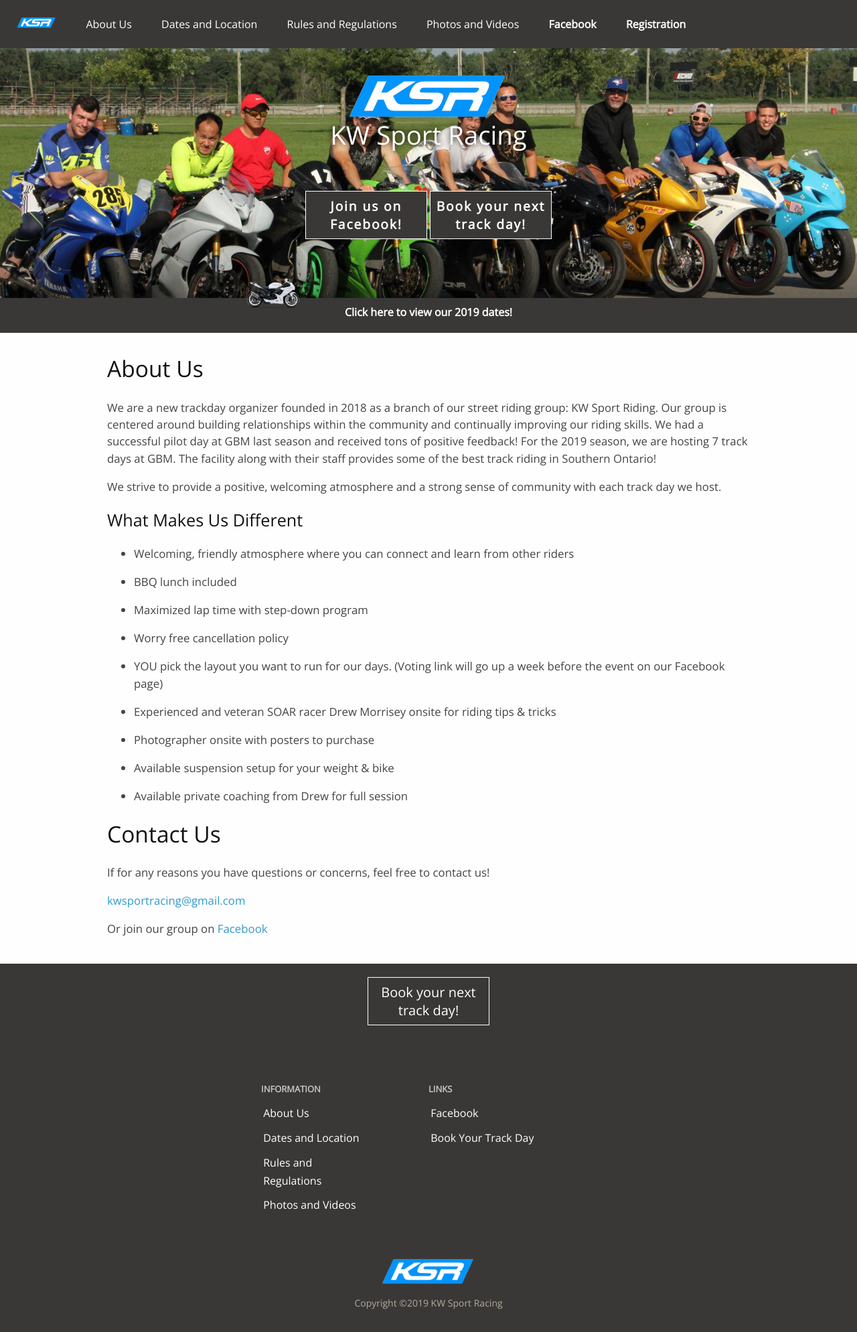
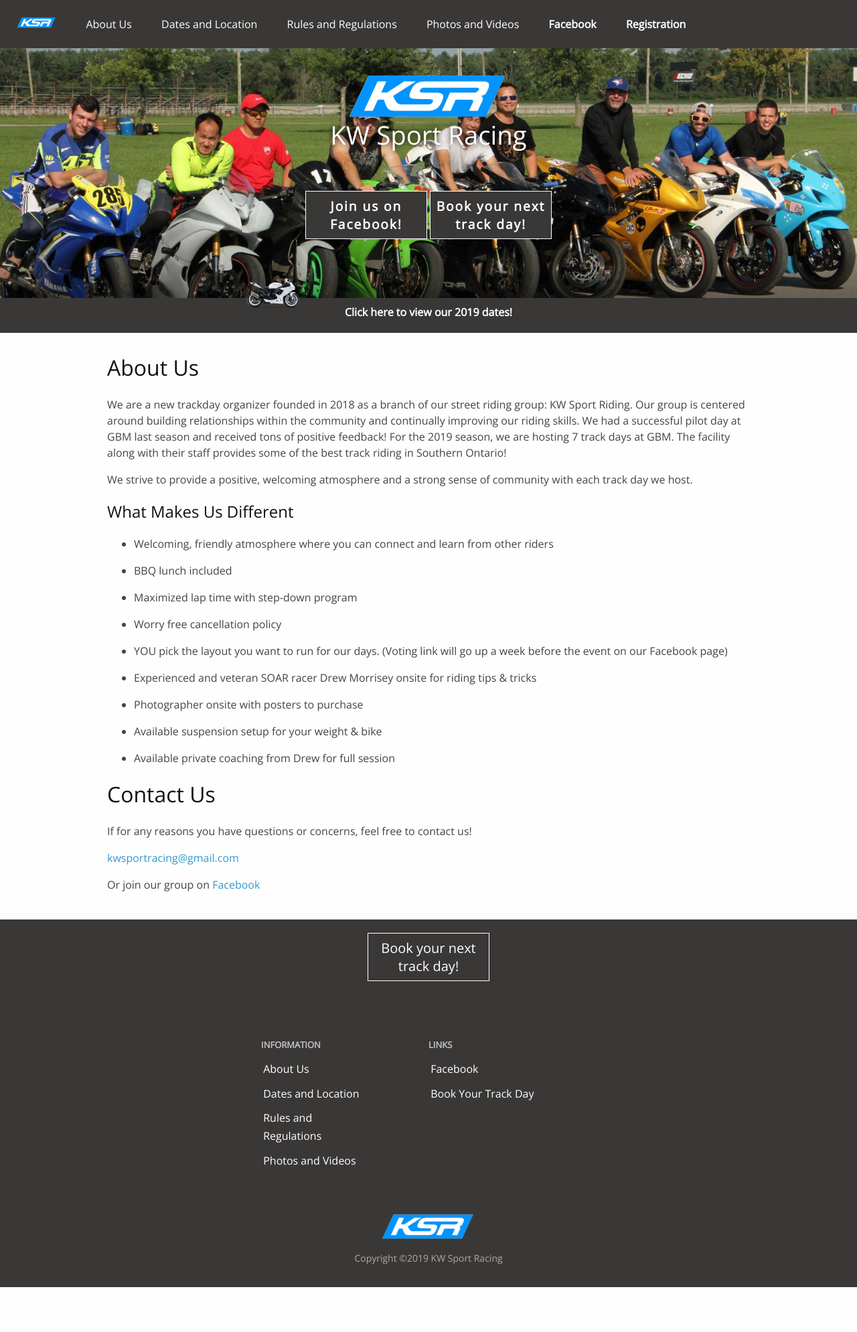
Before and after one commit to kwsportracing/site, a Jekyll site: the page built from index.md, in a window 1280 px wide. Shown: the whole page at 67% size. Built offline with Jekyll 4.4.1, drawn with Linux system fonts in a browser that asks for light colours; nearby versions of some CDN libraries; after the commit the page ends 1922 px from its top, so only the background shows below that.

Commit message:
Update the css again

```diff
--- a/css/main.css
+++ b/css/main.css
@@ -144,7 +144,7 @@
   max-width: 1000px;
   margin: 0 auto;
   color:#444;
-  font-size:1.05em;
+  font-size:1em;
   line-height:1.5em;
 }
 
```
